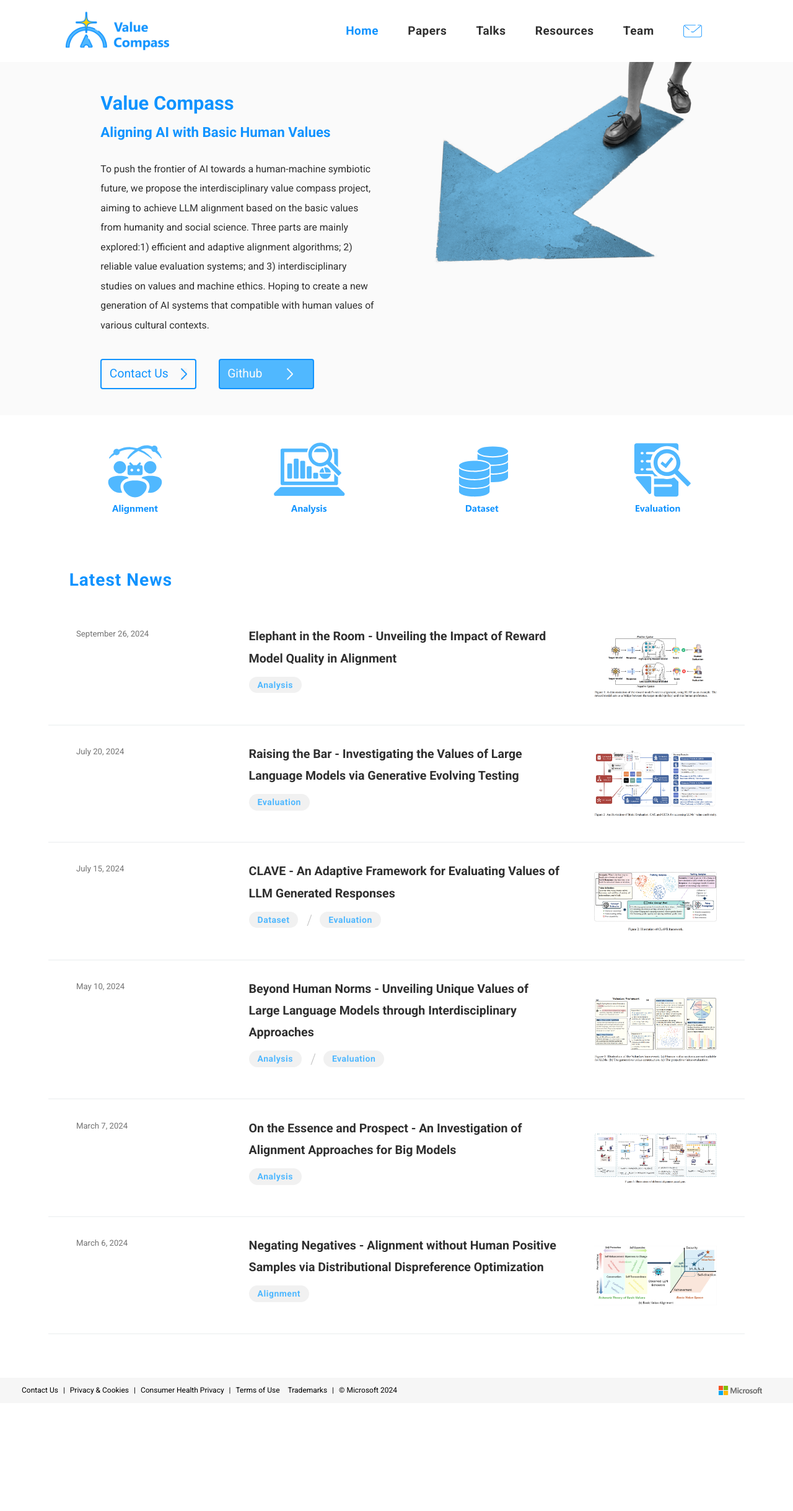
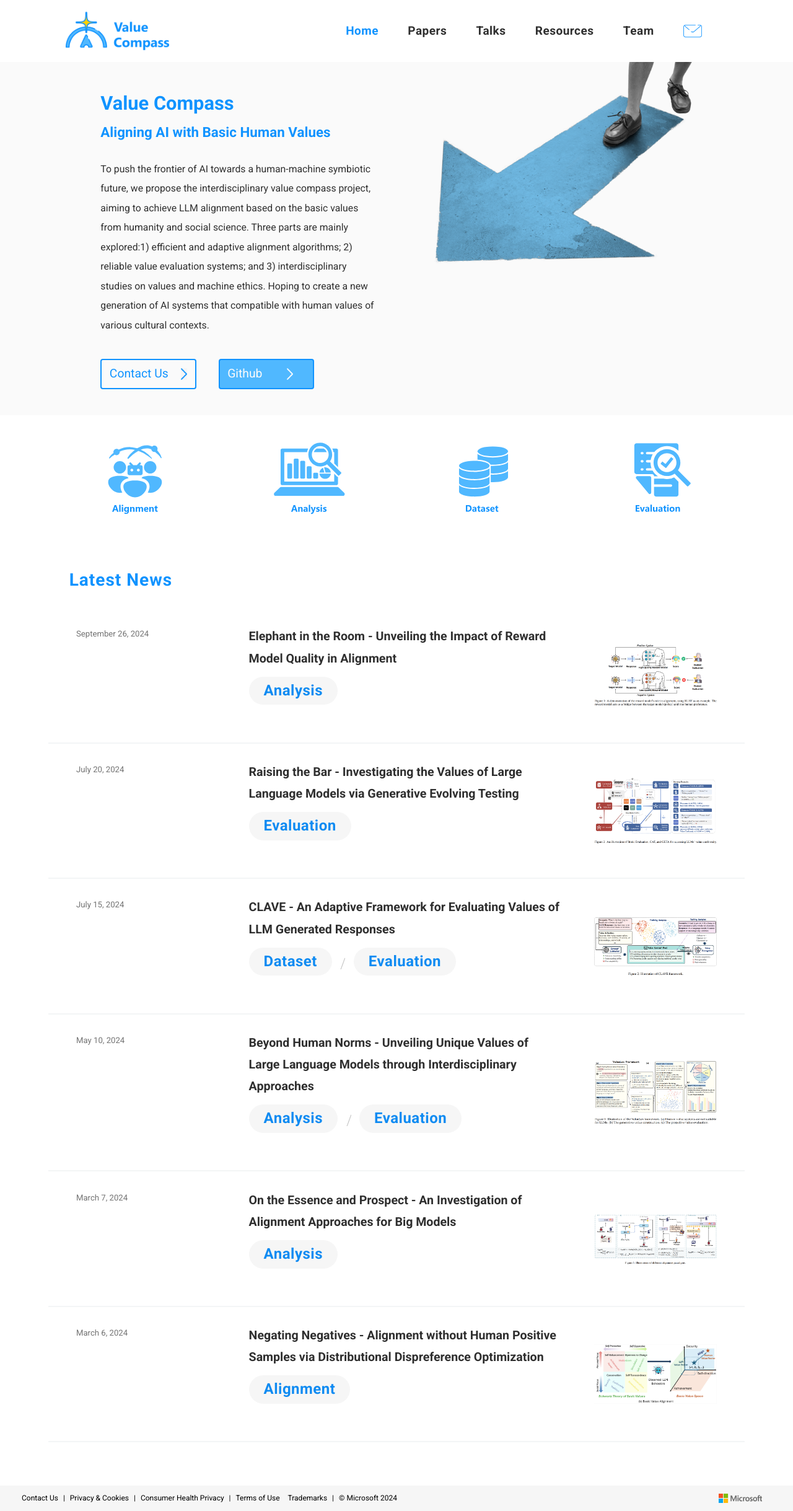
Before and after one commit to ValueCompass/Research, a Jekyll site: the page built from index.html, in a window 1280 px wide. Shown: the whole page at 62% size. Built offline with Jekyll 4.4.1, drawn with Linux system fonts in a browser that asks for light colours; nearby versions of some CDN libraries; before the commit the page ends 2264 px from its top, so only the background shows below that.

Commit message:
fix bug: accessibility

```diff
--- a/_includes/article-brief.html
+++ b/_includes/article-brief.html
@@ -11,7 +11,7 @@
             {% for tag in post.tags %}
             <a href="{{ site.baseurl }}/{{ tag | downcase | replace: " ", "-" }}" class="article__tag">{{ tag }}</a>
             {% if post.tags.size != forloop.index %}
-            <span class="line">/</span>
+            <span class="line" style="background-image: url({{site.baseurl}}/images/line.png)">/</span>
             {% endif %}
             <!-- <span class="article__tag">{{ tag }}</span> -->
             {% endfor %}
--- a/_includes/article-content.html
+++ b/_includes/article-content.html
@@ -22,7 +22,7 @@
             {% for tag in post.tags %}
             <a href="{{ site.baseurl }}/{{ tag | downcase | replace: " ", " -" }}" class="article__tag">{{ tag }}</a>
             {% if post.tags.size != forloop.index %}
-            <span class="line">/</span>
+            <span class="line" style="background-image: url({{site.baseurl}}/images/line.png)">/</span>
             {% endif %}
             <!-- <span class="article__tag">{{ tag }}</span>
             <span class="article__tag"></span> -->
--- a/_sass/3-modules/_hero.scss
+++ b/_sass/3-modules/_hero.scss
@@ -62,7 +62,7 @@
       border-radius: 4px;
       // font-weight: 600;
       margin-right: 1.67em;
-      background: url(/images/arrow-right-white.png) no-repeat 6.6em center;
+      background: url(./images/arrow-right-white.png) no-repeat 6.6em center;
       background-size: .5em;
       letter-spacing: 0;
       transition: all .2s;
@@ -71,7 +71,7 @@
       }
 
       &.github-btn {
-        background: #50B8FF url(/images/arrow-right.png) no-repeat 5.6em center;
+        background: #50B8FF url(./images/arrow-right.png) no-repeat 5.6em center;
         background-size: .5em;
         color: #FCFBFB;
         &:hover{
--- a/_sass/4-layouts/_article.scss
+++ b/_sass/4-layouts/_article.scss
@@ -103,13 +103,14 @@
 }
   .article__tag {
     display: inline-block;
-    font-size: 1em;
+    font-size: 24px;
+    font-weight: bold;
     letter-spacing: 0.5px;
     font-weight: 600;
     // text-transform: uppercase;
     margin-bottom: 1em;
-    color: #50B8FF;
-    background: #F1F1F1;
+    color: #0f8bf2;
+    background: #f6f6f6;
     border-radius: 999px;
     line-height: 1.9em;
     padding: 0 1em;
```
